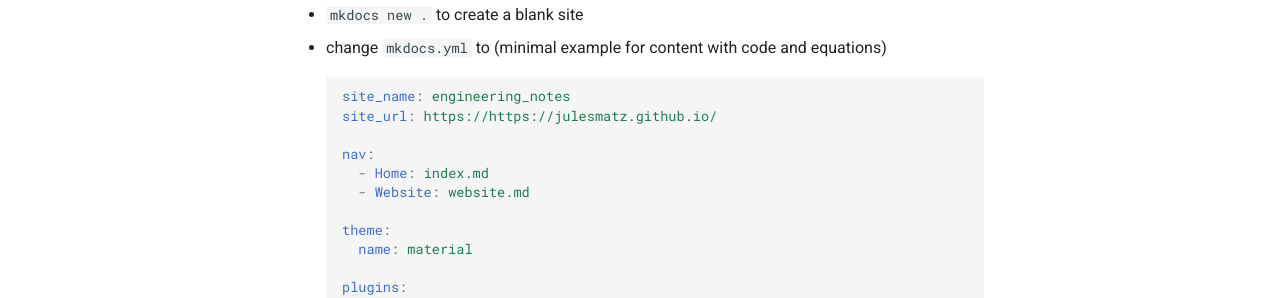
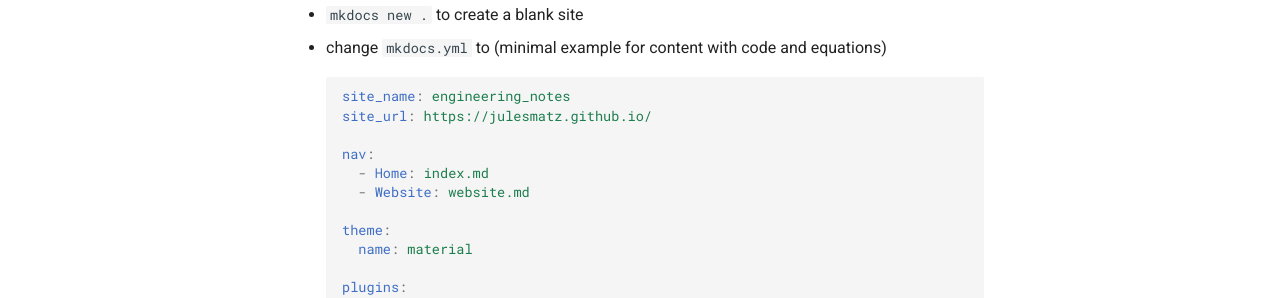
Before and after one commit to julesmatz/julesmatz.github.io, an MkDocs documentation site: the page built from docs/tools/website.md, in a window 1280 px wide and 900 px high. Shown: the part 304-602 px from the top of the window. Built offline with MkDocs 1.6.1 and Material for MkDocs 9.7.7, drawn with Linux system fonts in a browser that asks for light colours; part of the change alters nothing that is shown.

Commit message:
Correct url of site

````diff
--- a/docs/tools/website.md
+++ b/docs/tools/website.md
@@ -7,7 +7,7 @@ Following [mkdocs-material](https://squidfunk.github.io/mkdocs-material/creating
 - change `mkdocs.yml` to (minimal example for content with code and equations)
 ```yaml
 site_name: engineering_notes
-site_url: https://https://julesmatz.github.io/
+site_url: https://julesmatz.github.io/
 
 nav:
   - Home: index.md
--- a/mkdocs.yml
+++ b/mkdocs.yml
@@ -1,5 +1,5 @@
 site_name: engineering_notes
-site_url: https://https://julesmatz.github.io/
+site_url: https://julesmatz.github.io/
 
 nav:
   - Home: index.md
````
